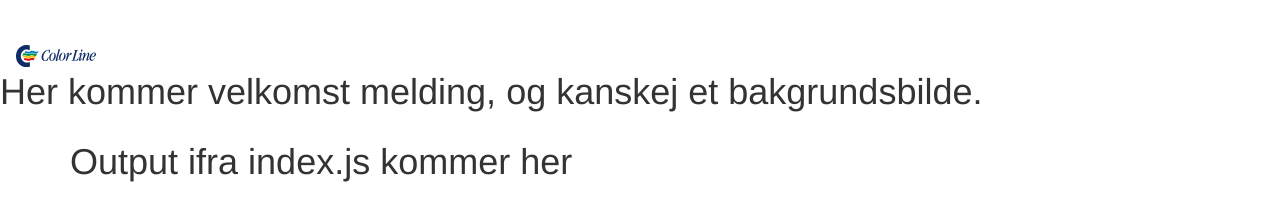
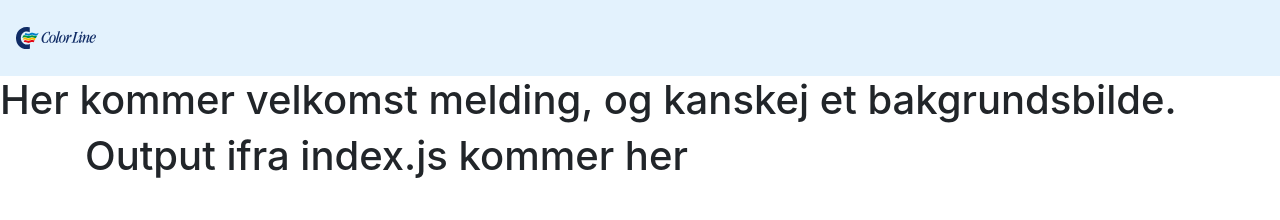
Before and after one commit to crowbel/WebAppMappe, a plain HTML site: page WebAppMappeProsjekt/wwwroot/html/index.html in a window 1280 px wide. Drawn offline with nearby package versions, Linux system fonts and the light colour scheme.

Commit message:
Oppdatert kilde for bootstrap css og små justeringer på navbar

```diff
--- a/WebAppMappeProsjekt/wwwroot/html/index.html
+++ b/WebAppMappeProsjekt/wwwroot/html/index.html
@@ -2,14 +2,17 @@
 <html>
 <head>
     <meta charset="utf-8" />
-    <link rel="stylesheet" href="//netdna.bootstrapcdn.com/bootstrap/3.0.3/css/bootstrap.min.css">
+    <link rel="stylesheet" href="https://maxcdn.bootstrapcdn.com/bootstrap/4.0.0/css/bootstrap.min.css" integrity="sha384-Gn5384xqQ1aoWXA+058RXPxPg6fy4IWvTNh0E263XmFcJlSAwiGgFAW/dAiS6JXm" crossorigin="anonymous">
     <title>ColorLine</title>
 </head>
 <body>
-    <nav class="navbar navbar-dark bg-dark">
+    <nav class="navbar navbar-expand-lg" style="background-color: #e3f2fd;">
         <a class="navbar-brand" href="#">
-            <img src="/resources/ColorLineNav.svg" width="80" height="80" alt="">
+            <img src="/resources/ColorLineNav.svg" width="80" height="50" alt="">
         </a>
+        <div>
+
+        </div>
     </nav>
 
     <div>
```
